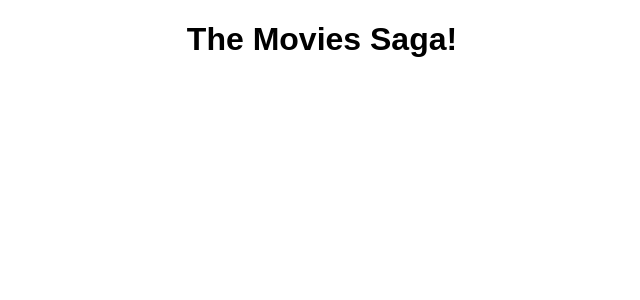
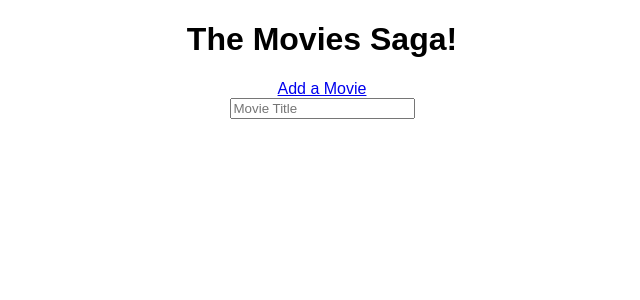
Before and after one commit to Vsam09/weekend-movie-sagas, a React (Create React App) app: page /#/addMovie in a window 1280 px wide. Shown: the top 300 px of the page, without its empty margins (318-958 px from the left). Built offline with nearby package versions, Linux system fonts and the light colour scheme.

Commit message:
Created AddMovies page, router/link to navigate to Add Movie page

```diff
--- /dev/null
+++ b/src/components/AddMovies/AddMovies.jsx
@@ -0,0 +1,8 @@
+function AddMovies() {
+    return(
+        <div>
+            <input placeholder="Movie Title"/>
+        </div>
+    )
+}
+export default AddMovies;
--- a/src/components/App/App.js
+++ b/src/components/App/App.js
@@ -2,12 +2,17 @@ import {HashRouter as Router, Route} from 'react-router-dom';
 import './App.css';
 import MovieList from '../MovieList/MovieList'
 import Details from '../Details/Details';
-
+import AddMovies from '../AddMovies/AddMovies';
+import {Link} from 'react-router-dom';
 function App() {
   return (
     <div className="App">
       <h1>The Movies Saga!</h1>
       <Router>
+        <nav>
+          <Link to="addMovie">Add a Movie</Link>
+        </nav>
+
         <Route path="/" exact>
           <MovieList />
         </Route>
@@ -16,6 +21,9 @@ function App() {
           <Details />
         </Route>
 
+        <Route exact path="/addMovie">
+          <AddMovies />
+        </Route>
         {/* Add Movie page */}
       </Router>
     </div>
```
Also changed, not shown: 1 other file (tests, documents, lock files or other folders).
